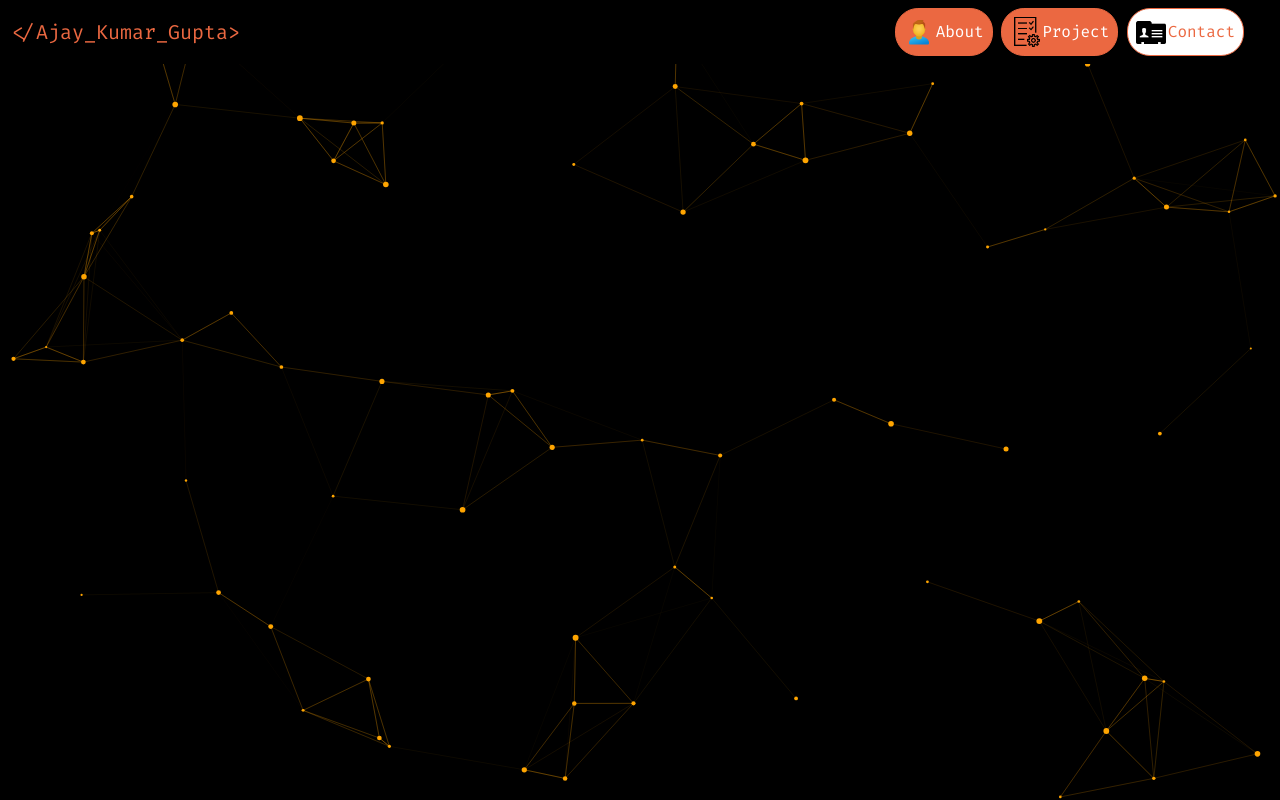
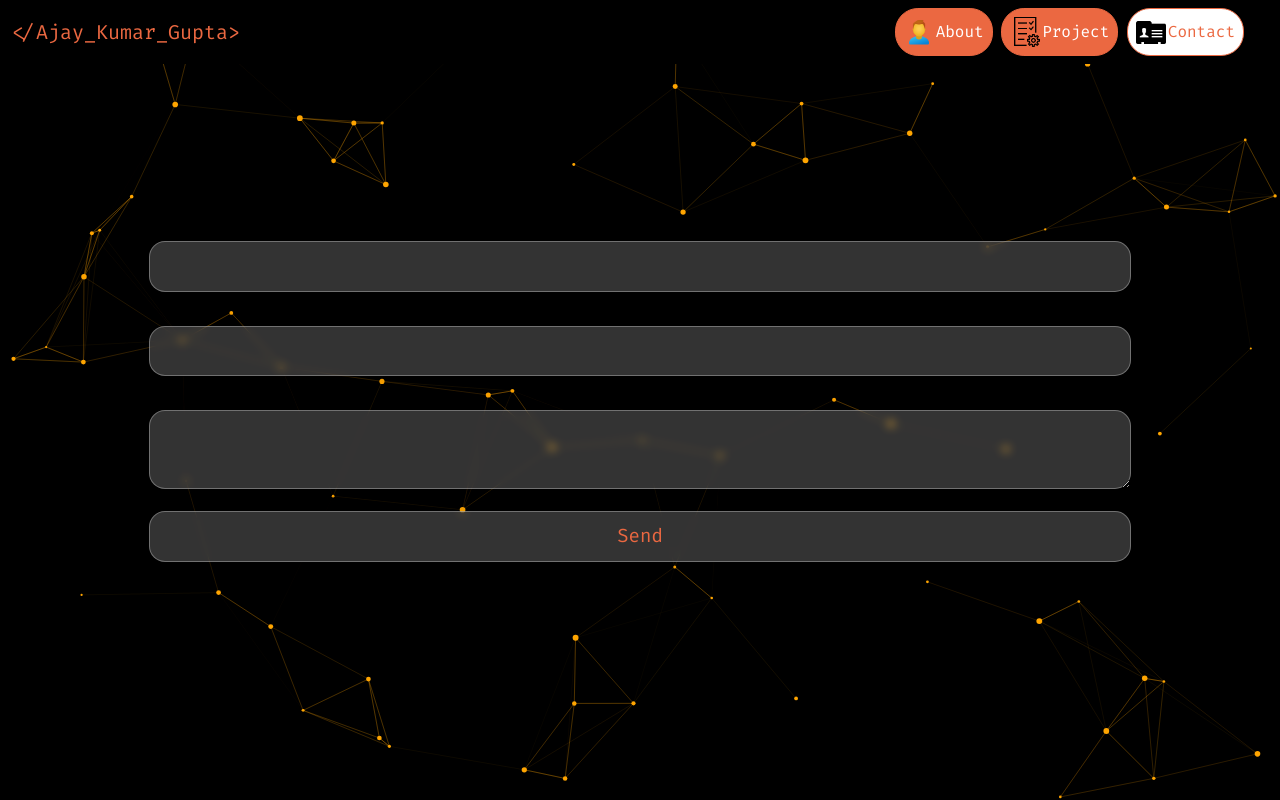
Before and after one commit to akgupta55/AjayKumarGupta, a React (Vite) app: page /contact in a window 1280 px wide. Built offline with nearby package versions, Linux system fonts and the light colour scheme.

Commit message:
adding contact details

```diff
--- a/package.json
+++ b/package.json
@@ -10,6 +10,7 @@
     "preview": "vite preview"
   },
   "dependencies": {
+    "@emailjs/browser": "^4.4.1",
     "@tsparticles/all": "^3.4.0",
     "@tsparticles/react": "^3.0.0",
     "react": "^18.2.0",
--- a/src/Pages/Contacts/Contact.css
+++ b/src/Pages/Contacts/Contact.css
@@ -4,6 +4,7 @@
   justify-content: center;
   padding-top: 70px;
   flex-direction: column;
+  margin-bottom: 30px;
 }
 
 .contact h1 {
@@ -18,3 +19,40 @@
 .contact h1 .sub_heading {
   color: var(--main-color);
 }
+
+.contact form {
+  margin-top: 20px;
+  width: 80%;
+  padding: 20px;
+  display: flex;
+  flex-direction: column;
+  border: 1px solid var(--main-color);
+  border-radius: 40px;
+}
+
+.contact form label {
+  color: var(--secondary-color);
+  font-size: 20px;
+}
+
+.contact form input,
+textarea {
+  padding: 10px;
+  font-size: 19px;
+  border: 1px solid var(--secondary-color);
+  outline: none;
+  color: var(--main-color);
+  /* background-color: var(--secondary-color); */
+  margin-block: 2px;
+  /* From https://css.glass */
+  background: rgba(255, 255, 255, 0.2);
+  border-radius: 16px;
+  box-shadow: 0 4px 30px rgba(0, 0, 0, 0.1);
+  backdrop-filter: blur(5px);
+  -webkit-backdrop-filter: blur(5px);
+  border: 1px solid rgba(255, 255, 255, 0.3);
+}
+
+.contact form .submit {
+  margin-top: 20px;
+}
--- a/src/Pages/Contacts/Contact.jsx
+++ b/src/Pages/Contacts/Contact.jsx
@@ -2,8 +2,29 @@ import "./Contact.css";
 import Navbar from "../../Components/Navbar/Navbar";
 import Footer from "../../Components/Footer/Footer";
 import Particles from "../../Components/Background/Particles";
+import { useRef } from "react";
+import emailjs from "@emailjs/browser";
 
 const Contact = () => {
+  const form = useRef();
+
+  const sendEmail = (e) => {
+    e.preventDefault();
+
+    emailjs
+      .sendForm("service_3ur5h68", "template_mfdv49s", form.current, {
+        publicKey: "GC_A0k_4VdRkbdnH3",
+      })
+      .then(
+        () => {
+          console.log("SUCCESS!");
+        },
+        (error) => {
+          console.log("FAILED...", error.text);
+        }
+      );
+  };
+
   return (
     <>
       <Navbar />
@@ -12,6 +33,15 @@ const Contact = () => {
         <h1>
           <span className="sub_heading">Contact</span> Me
         </h1>
+        <form ref={form} onSubmit={sendEmail}>
+          <label>Name</label>
+          <input type="text" name="user_name" />
+          <label>Email</label>
+          <input type="email" name="user_email" />
+          <label>Message</label>
+          <textarea name="message" />
+          <input className="submit" type="submit" value="Send" />
+        </form>
       </div>
 
       <Footer />
--- a/src/Pages/Projects/Projects.css
+++ b/src/Pages/Projects/Projects.css
@@ -39,9 +39,9 @@
 }
 
 .project .project_list .project_item img {
-  height: 300px;
-  width: 400px;
-  border: 0.3rem solid var(--secondary-color);
+  height: 400px;
+  width: 460px;
+  border: 0.18rem solid var(--main-color);
   border-radius: 10px;
   overflow: hidden;
 }
@@ -53,12 +53,12 @@
 }
 
 .des h2 {
-  font-size: 40px;
+  font-size: 30px;
   color: var(--main-color);
 }
 
 .des p {
-  font-size: 20px;
+  font-size: 14px;
   color: var(--secondary-color);
 }
 
@@ -66,8 +66,8 @@
   display: flex;
   align-items: center;
   justify-content: center;
-  width: 20%;
-  height: 40px;
+  width: 18%;
+  height: 32px;
   outline: none;
   border: 1px solid var(--main-color);
   background-color: var(--secondary-color);
--- a/src/assets/project_data.js
+++ b/src/assets/project_data.js
@@ -5,7 +5,7 @@ let all_product = [
     id: 1,
     image: p1_img,
     heading: "Project No 1",
-    des: "Lorem ipsum dolor sit amet, consectetur adipisicing elit. Magni, officiis consequatur doloremque eum aspernatur omnis quam laboreiure reprehenderit tempore, totam excepturi impedit natus expedita!",
+    des: "I developed a comprehensive e-commerce platform using the MERN (MongoDB, Express.js, React.js, Node.js) stack, bolstered by Bootstrap for responsive web design. The site features seamless integration of the Braintree payment gateway to facilitate secure transactions with various credit cards. User authentication and session management are handled using JWT tokens, ensuring robust security measures for signup, login, and role-based access control for both users and administrators. Passwords are encrypted using bcrypt to further enhance data security. Key functionalities include product search, cart management, and user dashboards for profile editing and order tracking. An intuitive admin dashboard enables efficient category and product management, order tracking, and user administration. The platform enhances user experience with notification pop-ups for critical actions such as login, logout, and checkout, alongside product suggestions on detailed product pages. This project exemplifies my proficiency in full-stack development and my ability to create robust, user-friendly e-commerce solutions.",
     link: "https://github.com/akgupta55/RentalHousehold",
   },
   {
@@ -15,6 +15,13 @@ let all_product = [
     des: "Lorem ipsum dolor sit amet, consectetur adipisicing elit. Magni, officiis consequatur doloremque eum aspernatur omnis quam laboreiure reprehenderit tempore, totam excepturi impedit natus expedita!",
     link: "https://github.com/akgupta55/RentalHousehold",
   },
+  {
+    id: 3,
+    image: p1_img,
+    heading: "Project No 3",
+    des: "Lorem ipsum dolor sit amet, consectetur adipisicing elit. Magni, officiis consequatur doloremque eum aspernatur omnis quam laboreiure reprehenderit tempore, totam excepturi impedit natus expedita!",
+    link: "https://github.com/akgupta55/RentalHousehold",
+  },
 ];
 
 export default all_product;
```
Also changed, not shown: 2 other files (tests, documents, lock files or other folders).
